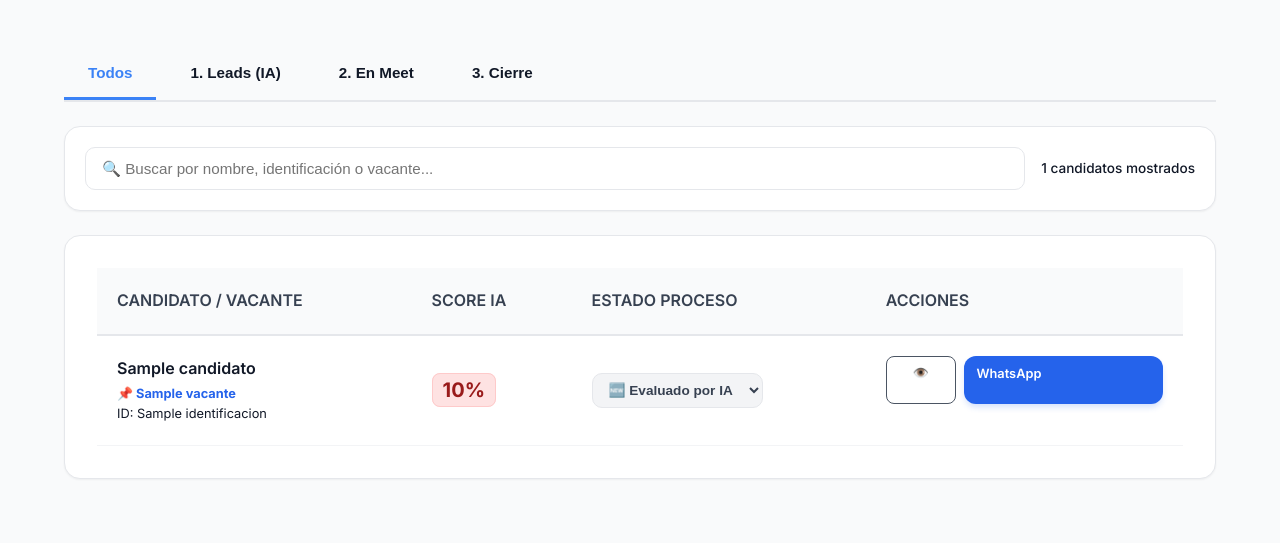
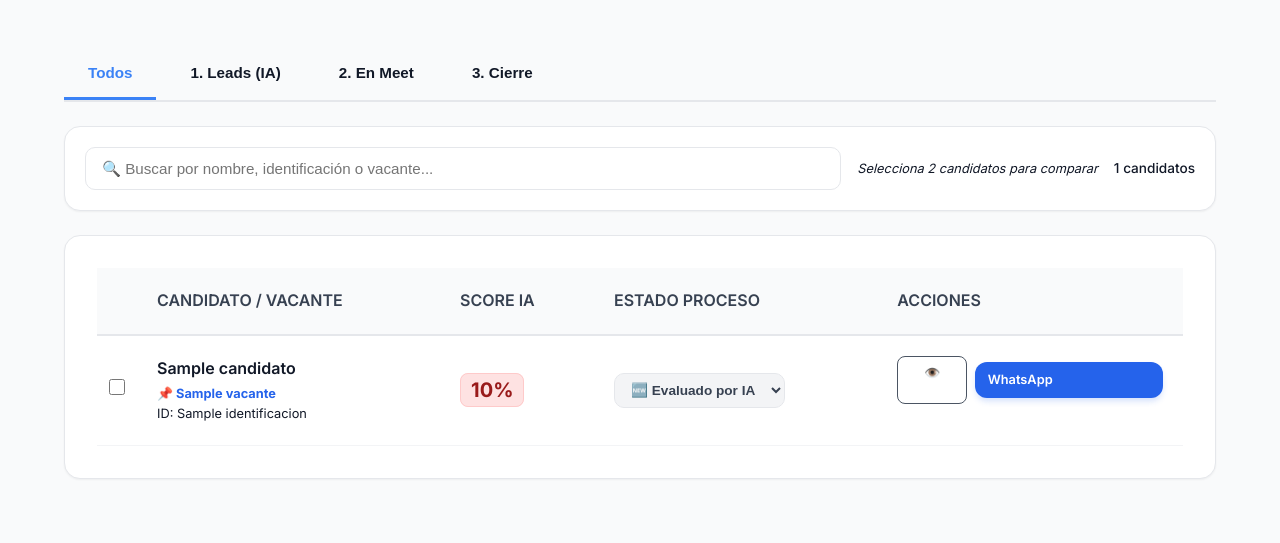
Before and after one commit to juanjosegonzalezperez468-ai/sales-interview-ai, a Flask app: template templates/candidatos.html in a window 1280 px wide. Shown: the part 285-828 px from the top of the page. Run offline with Flask 3, Linux system fonts and the light colour scheme; the template is opened without the code that fills it: most values are stand-ins (such as "Sample title", 1, 10 or a date in 2020).

Commit message:
feat: comparador activable desde UI en candidatos y dashboard

```diff
--- a/templates/candidatos.html
+++ b/templates/candidatos.html
@@ -7,67 +7,56 @@
     <link rel="stylesheet" href="{{ url_for('static', filename='css/landing.css') }}">
     <link rel="stylesheet" href="{{ url_for('static', filename='css/style.css') }}">
     <style>
-        /* --- ESTILOS CRM Y PESTAÑAS --- */
         .crm-tabs {
-            display: flex;
-            gap: 10px;
-            margin-bottom: 1.5rem;
-            border-bottom: 2px solid var(--gray-200);
-            padding-bottom: 0px;
+            display: flex; gap: 10px; margin-bottom: 1.5rem;
+            border-bottom: 2px solid var(--gray-200); padding-bottom: 0px;
         }
-
         .tab-btn {
-            padding: 1rem 1.5rem;
-            border: none;
-            background: none;
-            cursor: pointer;
-            font-weight: 600;
-            color: var(--gray-500);
-            border-bottom: 3px solid transparent;
-            transition: all 0.3s ease;
-            font-size: 0.95rem;
+            padding: 1rem 1.5rem; border: none; background: none; cursor: pointer;
+            font-weight: 600; color: var(--gray-500); border-bottom: 3px solid transparent;
+            transition: all 0.3s ease; font-size: 0.95rem;
         }
-
         .tab-btn:hover { color: var(--primary-blue); background: var(--gray-100); }
-
-        .tab-btn.active {
-            color: var(--primary-blue);
-            border-bottom-color: var(--primary-blue);
-        }
+        .tab-btn.active { color: var(--primary-blue); border-bottom-color: var(--primary-blue); }
 
         .crm-select {
-            padding: 8px 12px;
-            border-radius: 10px;
-            border: 1px solid var(--gray-200);
-            font-weight: 600;
-            font-size: 0.85rem;
-            cursor: pointer;
-            outline: none;
-            transition: all 0.2s;
+            padding: 8px 12px; border-radius: 10px; border: 1px solid var(--gray-200);
+            font-weight: 600; font-size: 0.85rem; cursor: pointer; outline: none; transition: all 0.2s;
         }
-
-        /* Colores dinámicos para los estados */
-        .status-evaluado { background-color: #f3f4f6; color: #374151; }
-        .status-meet { background-color: #fef3c7; color: #92400e; }
-        .status-contratado { background-color: #d1fae5; color: #065f46; }
+        .status-evaluado  { background-color: #f3f4f6; color: #374151; }
+        .status-meet      { background-color: #fef3c7; color: #92400e; }
+        .status-contratado{ background-color: #d1fae5; color: #065f46; }
         .status-rechazado { background-color: #fee2e2; color: #991b1b; }
 
-        /* Estilos Modal */
         .modal {
             display: none; position: fixed; z-index: 1000; left: 0; top: 0;
-            width: 100%; height: 100%; background: rgba(15, 23, 42, 0.6); backdrop-filter: blur(4px);
+            width: 100%; height: 100%; background: rgba(15,23,42,0.6); backdrop-filter: blur(4px);
         }
         .modal-content {
             background: white; margin: 5% auto; padding: 2.5rem; width: 70%; max-width: 900px;
             border-radius: 20px; position: relative; max-height: 85vh; overflow-y: auto;
-            box-shadow: 0 25px 50px -12px rgba(0, 0, 0, 0.25); animation: slideUp 0.3s ease-out;
+            box-shadow: 0 25px 50px -12px rgba(0,0,0,0.25); animation: slideUp 0.3s ease-out;
         }
         @keyframes slideUp { from { transform: translateY(20px); opacity: 0; } to { transform: translateY(0); opacity: 1; } }
         .close-btn { position: absolute; right: 25px; top: 15px; font-size: 32px; font-weight: bold; color: var(--gray-400); cursor: pointer; }
 
-        .score-high { color: #065f46; background: #d1fae5; border: 1px solid #a7f3d0; }
+        .score-high   { color: #065f46; background: #d1fae5; border: 1px solid #a7f3d0; }
         .score-medium { color: #92400e; background: #fef3c7; border: 1px solid #fde68a; }
-        .score-low { color: #991b1b; background: #fee2e2; border: 1px solid #fecaca; }
+        .score-low    { color: #991b1b; background: #fee2e2; border: 1px solid #fecaca; }
+
+        /* Comparador */
+        .check-comparar { width: 16px; height: 16px; cursor: pointer; accent-color: #4f46e5; }
+        .candidato-row.seleccionada { background: #eef2ff !important; }
+        #btn-comparar-crm {
+            display: none; align-items: center; gap: 8px;
+            padding: 10px 20px; background: #4f46e5; color: white;
+            border: none; border-radius: 12px; font-weight: 700; font-size: 0.9rem;
+            cursor: pointer; transition: all 0.2s; box-shadow: 0 4px 12px rgba(79,70,229,0.3);
+        }
+        #btn-comparar-crm:hover { background: #4338ca; transform: translateY(-1px); }
+        #hint-comparar {
+            font-size: 0.8rem; color: var(--gray-400); font-style: italic;
+        }
     </style>
 </head>
 <body style="background-color: var(--gray-50);">
@@ -100,13 +89,24 @@
             <button onclick="filtrarPorPestaña('FINALIZADOS', this)" class="tab-btn">3. Cierre</button>
         </div>
 
-        <div class="filters-bar" style="background: white; padding: 1.25rem; border-radius: 16px; margin-bottom: 1.5rem; display: flex; gap: 1rem; align-items: center; box-shadow: var(--shadow-sm); border: 1px solid var(--gray-200);">
-            <div style="flex: 1; position: relative;">
-                <input type="text" id="searchInput" onkeyup="aplicarFiltros()" placeholder="🔍 Buscar por nombre, identificación o vacante..."
-                       style="width: 100%; padding: 0.75rem 1rem; border: 1px solid var(--gray-200); border-radius: 10px; font-size: 0.95rem;">
+        <!-- Barra de filtros + comparador -->
+        <div style="background: white; padding: 1.25rem; border-radius: 16px; margin-bottom: 1.5rem;
+                    display: flex; gap: 1rem; align-items: center; flex-wrap: wrap;
+                    box-shadow: var(--shadow-sm); border: 1px solid var(--gray-200);">
+            <div style="flex: 1; position: relative; min-width: 200px;">
+                <input type="text" id="searchInput" onkeyup="aplicarFiltros()"
+                       placeholder="🔍 Buscar por nombre, identificación o vacante..."
+                       style="width: 100%; padding: 0.75rem 1rem; border: 1px solid var(--gray-200);
+                              border-radius: 10px; font-size: 0.95rem;">
             </div>
-            <div style="color: var(--gray-400); font-size: 0.85rem; font-weight: 500;">
-                <span id="contadorCandidatos">{{ candidatos|length }}</span> candidatos mostrados
+
+            <!-- Contador + comparador -->
+            <span id="hint-comparar">Selecciona 2 candidatos para comparar</span>
+            <button id="btn-comparar-crm" onclick="irComparador()">
+                ⚖️ Comparar seleccionados
+            </button>
+            <div style="color: var(--gray-400); font-size: 0.85rem; font-weight: 500; white-space: nowrap;">
+                <span id="contadorCandidatos">{{ candidatos|length }}</span> candidatos
             </div>
         </div>
 
@@ -114,6 +114,7 @@
             <table id="candidatosTable" style="width: 100%; border-collapse: collapse; text-align: left;">
                 <thead>
                     <tr style="background: var(--gray-50); border-bottom: 2px solid var(--gray-200);">
+                        <th style="padding: 1.25rem 0.75rem; width: 40px;"></th>
                         <th style="padding: 1.25rem; color: var(--gray-700); font-weight: 600;">CANDIDATO / VACANTE</th>
                         <th style="padding: 1.25rem; color: var(--gray-700); font-weight: 600;">SCORE IA</th>
                         <th style="padding: 1.25rem; color: var(--gray-700); font-weight: 600;">ESTADO PROCESO</th>
@@ -125,8 +126,20 @@
                     <tr class="candidato-row"
                         data-estado="{{ c.estado if c.estado and c.estado != 'None' else 'Evaluado' }}"
                         style="border-bottom: 1px solid var(--gray-100); transition: 0.2s;">
+
+                        <!-- Checkbox comparador -->
+                        <td style="padding: 1.25rem 0.75rem; text-align: center;">
+                            <input type="checkbox"
+                                   class="check-comparar"
+                                   data-id="{{ c.id }}"
+                                   data-nombre="{{ c.nombre_candidato }}"
+                                   onchange="actualizarComparador(this, this.closest('tr'))">
+                        </td>
+
                         <td style="padding: 1.25rem;">
-                            <div class="nombre-candidato" style="font-weight: 600; color: var(--gray-900); font-size: 1rem;">{{ c.nombre_candidato }}</div>
+                            <div class="nombre-candidato" style="font-weight: 600; color: var(--gray-900); font-size: 1rem;">
+                                {{ c.nombre_candidato }}
+                            </div>
                             <div style="font-size: 0.8rem; color: #2563eb; font-weight: bold; margin-top: 2px;">
                                 📌 {{ c.vacante if c.vacante and c.vacante != 'None' else 'General' }}
                             </div>
@@ -134,7 +147,8 @@
                         </td>
 
                         <td style="padding: 1.25rem;">
-                            <span class="score-mini {% if c.score|int >= 75 %}score-high{% elif c.score|int >= 50 %}score-medium{% else %}score-low{% endif %}" style="padding: 4px 10px; border-radius: 8px; font-weight: 700;">
+                            <span class="score-mini {% if c.score|int >= 75 %}score-high{% elif c.score|int >= 50 %}score-medium{% else %}score-low{% endif %}"
+                                  style="padding: 4px 10px; border-radius: 8px; font-weight: 700;">
                                 {{ c.score if c.score is not none else 0 }}%
                             </span>
                         </td>
@@ -146,24 +160,24 @@
                                     {% elif c.estado == 'Contratado' %}status-contratado
                                     {% elif c.estado == 'Rechazado' %}status-rechazado
                                     {% else %}status-evaluado{% endif %}">
-                                <option value="Evaluado" {% if c.estado == 'Evaluado' or not c.estado or c.estado == 'None' %}selected{% endif %}>🆕 Evaluado por IA</option>
+                                <option value="Evaluado"      {% if c.estado == 'Evaluado' or not c.estado or c.estado == 'None' %}selected{% endif %}>🆕 Evaluado por IA</option>
                                 <option value="Agendado Meet" {% if c.estado == 'Agendado Meet' %}selected{% endif %}>📅 Agendado Meet</option>
-                                <option value="Contratado" {% if c.estado == 'Contratado' %}selected{% endif %}>✅ Contratado</option>
-                                <option value="Rechazado" {% if c.estado == 'Rechazado' %}selected{% endif %}>❌ Rechazado</option>
+                                <option value="Contratado"    {% if c.estado == 'Contratado' %}selected{% endif %}>✅ Contratado</option>
+                                <option value="Rechazado"     {% if c.estado == 'Rechazado' %}selected{% endif %}>❌ Rechazado</option>
                             </select>
                         </td>
 
-                        <td style="padding: 1.25rem; display: flex; gap: 0.5rem;">
+                        <td style="padding: 1.25rem; display: flex; gap: 0.5rem; align-items: center;">
                             <button onclick="verDetalle('{{ c.nombre_candidato }}', '{{ c.fortalezas }}', '{{ c.debilidades }}', '{{ c.analisis_ia }}', '{{ c.score }}')"
                                     class="btn-secondary" style="padding: 0.5rem 0.8rem; font-size: 0.8rem;">
                                 👁️ Detalle
                             </button>
-
                             {% if c.telefono %}
-                                <a href="https://wa.me/{{ c.telefono }}?text=Hola%20{{ c.nombre_candidato }},%20nos%20gustaría%20agendar%20una%20entrevista%20por%20Meet..." target="_blank"
-                                   class="btn-primary" style="text-decoration: none; padding: 0.5rem 0.8rem; font-size: 0.8rem;">
-                                    WhatsApp
-                                </a>
+                            <a href="https://wa.me/{{ c.telefono }}?text=Hola%20{{ c.nombre_candidato }},%20nos%20gustaría%20agendar%20una%20entrevista%20por%20Meet..."
+                               target="_blank" class="btn-primary"
+                               style="text-decoration: none; padding: 0.5rem 0.8rem; font-size: 0.8rem;">
+                                WhatsApp
+                            </a>
                             {% endif %}
                         </td>
                     </tr>
@@ -173,6 +187,7 @@
         </div>
     </main>
 
+    <!-- Modal detalle -->
     <div id="detalleModal" class="modal">
         <div class="modal-content">
             <span class="close-btn" onclick="cerrarModal()">&times;</span>
@@ -197,85 +212,110 @@
     </div>
 
     <script>
+        // ── Pestañas ──────────────────────────────────────────
         function filtrarPorPestaña(estadoRecibido, btn) {
             document.querySelectorAll('.tab-btn').forEach(b => b.classList.remove('active'));
             btn.classList.add('active');
-            const rows = document.querySelectorAll('.candidato-row');
             let visibles = 0;
-            rows.forEach(row => {
+            document.querySelectorAll('.candidato-row').forEach(row => {
                 let rowEstado = row.getAttribute('data-estado') || 'Evaluado';
-                if (rowEstado === 'None' || rowEstado === '' || rowEstado === 'null') rowEstado = 'Evaluado';
+                if (['None','','null'].includes(rowEstado)) rowEstado = 'Evaluado';
                 let mostrar = false;
                 if (estadoRecibido === 'TODOS') mostrar = true;
-                else if (estadoRecibido === 'FINALIZADOS') {
-                    if (rowEstado === 'Contratado' || rowEstado === 'Rechazado') mostrar = true;
-                } else if (estadoRecibido === 'Evaluado') {
-                    const select = row.querySelector('.crm-select');
-                    if (rowEstado === 'Evaluado' || select.value === 'Evaluado') mostrar = true;
-                } else {
-                    if (rowEstado === estadoRecibido) mostrar = true;
-                }
-                row.style.display = mostrar ? "" : "none";
+                else if (estadoRecibido === 'FINALIZADOS') mostrar = ['Contratado','Rechazado'].includes(rowEstado);
+                else mostrar = rowEstado === estadoRecibido;
+                row.style.display = mostrar ? '' : 'none';
                 if (mostrar) visibles++;
             });
             document.getElementById('contadorCandidatos').innerText = visibles;
         }
 
+        // ── Búsqueda ──────────────────────────────────────────
         function aplicarFiltros() {
-            const searchText = document.getElementById('searchInput').value.toLowerCase();
-            const rows = document.querySelectorAll('.candidato-row');
+            const q = document.getElementById('searchInput').value.toLowerCase();
             let visibles = 0;
-            rows.forEach(row => {
-                const contenido = row.innerText.toLowerCase(); // Busca en nombre, ID y Vacante
-                const isTabVisible = row.getAttribute('style') && row.getAttribute('style').indexOf('display: none') === -1;
-                if (contenido.includes(searchText)) {
-                    row.style.display = "";
-                    visibles++;
-                } else {
-                    row.style.display = "none";
-                }
+            document.querySelectorAll('.candidato-row').forEach(row => {
+                const match = row.innerText.toLowerCase().includes(q);
+                row.style.display = match ? '' : 'none';
+                if (match) visibles++;
             });
             document.getElementById('contadorCandidatos').innerText = visibles;
         }
 
-        function cambiarEstado(id, elemento) {
-            const nuevoEstado = elemento.value;
-            const row = elemento.closest('.candidato-row');
-            row.setAttribute('data-estado', nuevoEstado);
-            elemento.classList.remove('status-evaluado', 'status-meet', 'status-contratado', 'status-rechazado');
-            if (nuevoEstado === 'Agendado Meet') elemento.classList.add('status-meet');
-            else if (nuevoEstado === 'Contratado') elemento.classList.add('status-contratado');
-            else if (nuevoEstado === 'Rechazado') elemento.classList.add('status-rechazado');
-            else elemento.classList.add('status-evaluado');
-
+        // ── Estado ───────────────────────────────────────────
+        function cambiarEstado(id, el) {
+            const nuevoEstado = el.value;
+            el.closest('.candidato-row').setAttribute('data-estado', nuevoEstado);
+            el.classList.remove('status-evaluado','status-meet','status-contratado','status-rechazado');
+            const map = { 'Agendado Meet':'status-meet','Contratado':'status-contratado','Rechazado':'status-rechazado' };
+            el.classList.add(map[nuevoEstado] || 'status-evaluado');
             fetch('/actualizar_estado', {
                 method: 'POST',
                 headers: { 'Content-Type': 'application/json' },
-                body: JSON.stringify({ id: id, estado: nuevoEstado })
-            }).then(response => {
-                if (response.ok) {
-                    const pestañaActiva = document.querySelector('.tab-btn.active');
-                    if (pestañaActiva && pestañaActiva.innerText !== 'Todos') {
-                        pestañaActiva.click();
-                    }
+                body: JSON.stringify({ id, estado: nuevoEstado })
+            }).then(r => {
+                if (r.ok) {
+                    const activa = document.querySelector('.tab-btn.active');
+                    if (activa && activa.innerText !== 'Todos') activa.click();
                 }
             });
         }
 
+        // ── Modal detalle ─────────────────────────────────────
         function verDetalle(nombre, fortalezas, debilidades, analisis, score) {
-            document.getElementById('modalNombre').innerText = nombre;
-            document.getElementById('modalFortalezas').innerText = fortalezas || "N/A";
-            document.getElementById('modalDebilidades').innerText = debilidades || "N/A";
-            document.getElementById('modalAnalisis').innerText = analisis || "N/A";
+            document.getElementById('modalNombre').innerText     = nombre;
+            document.getElementById('modalFortalezas').innerText = fortalezas || 'N/A';
+            document.getElementById('modalDebilidades').innerText= debilidades || 'N/A';
+            document.getElementById('modalAnalisis').innerText   = analisis   || 'N/A';
             const scoreDiv = document.getElementById('modalScoreValue');
-            scoreDiv.innerText = "Score IA: " + score + "%";
+            scoreDiv.innerText = 'Score IA: ' + score + '%';
             const s = parseInt(score);
-            scoreDiv.style.background = s >= 75 ? "#d1fae5" : (s >= 50 ? "#fef3c7" : "#fee2e2");
-            scoreDiv.style.color = s >= 75 ? "#065f46" : (s >= 50 ? "#92400e" : "#991b1b");
-            document.getElementById('detalleModal').style.display = "block";
+            scoreDiv.style.background = s >= 75 ? '#d1fae5' : s >= 50 ? '#fef3c7' : '#fee2e2';
+            scoreDiv.style.color      = s >= 75 ? '#065f46' : s >= 50 ? '#92400e' : '#991b1b';
+            document.getElementById('detalleModal').style.display = 'block';
+        }
+        function cerrarModal() { document.getElementById('detalleModal').style.display = 'none'; }
+
+        // ── COMPARADOR ────────────────────────────────────────
+        const seleccionados = {};
+
+        function actualizarComparador(checkbox, row) {
+            const id     = checkbox.dataset.id;
+            const nombre = checkbox.dataset.nombre;
+
+            if (checkbox.checked) {
+                if (Object.keys(seleccionados).length >= 2) {
+                    checkbox.checked = false;
+                    return;
+                }
+                seleccionados[id] = nombre;
+                row.classList.add('seleccionada');
+            } else {
+                delete seleccionados[id];
+                row.classList.remove('seleccionada');
+            }
+
+            const count = Object.keys(seleccionados).length;
+            const btn   = document.getElementById('btn-comparar-crm');
+            const hint  = document.getElementById('hint-comparar');
+
+            if (count === 2) {
+                btn.style.display  = 'inline-flex';
+                hint.style.display = 'none';
+            } else {
+                btn.style.display  = 'none';
+                hint.style.display = 'inline';
+                hint.innerText     = count === 1
+                    ? 'Selecciona 1 candidato más para comparar'
+                    : 'Selecciona 2 candidatos para comparar';
+            }
         }
 
-        function cerrarModal() { document.getElementById('detalleModal').style.display = "none"; }
+        function irComparador() {
+            const ids = Object.keys(seleccionados);
+            if (ids.length !== 2) return;
+            window.location.href = `/comparar?c1=${ids[0]}&c2=${ids[1]}`;
+        }
     </script>
 </body>
 </html>
```
